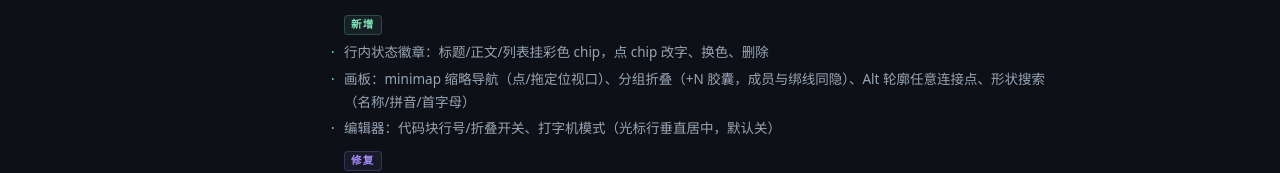
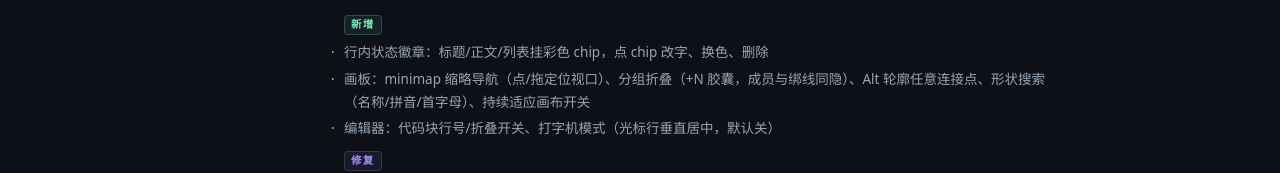
Before and after one commit to gmsya/md-toolkit, a plain HTML site: page changelog.html in a window 1280 px wide. Shown: the part 264-437 px from the top of the page. Drawn offline with Linux system fonts and the light colour scheme; no server answers.

Commit message:
0.4.4 补 D1/D2：免选中拖段与持续 fit（changelog 全量＋首页最近三版）

```diff
--- a/changelog.html
+++ b/changelog.html
@@ -46,7 +46,7 @@ var _hmt = _hmt || [];
     </div>
     <!-- upd:begin 由 scripts/sync-site-updates.js 从 CHANGELOG.md 生成,别手改 -->
     <ul class="upd reveal">
-      <li><span class="v">0.4.4</span><div><b>编辑手感补齐：结构不坏、焦点不丢、徽章可用；画板导航与连接、编辑开关向主流工具靠齐。</b><div class="upd-group"><span class="upd-tag add">新增</span><ul class="upd-items"><li>行内状态徽章：标题/正文/列表挂彩色 chip，点 chip 改字、换色、删除</li><li>画板：minimap 缩略导航（点/拖定位视口）、分组折叠（+N 胶囊，成员与绑线同隐）、Alt 轮廓任意连接点、形状搜索（名称/拼音/首字母）</li><li>编辑器：代码块行号/折叠开关、打字机模式（光标行垂直居中，默认关）</li></ul></div><div class="upd-group"><span class="upd-tag fix">修复</span><ul class="upd-items"><li>引用、表格、跨块上色不再弄坏结构</li><li>焦点不丢：Tab 保焦、点空白光标落文末、折叠箭头 hover 常驻</li><li>手敲加粗/反引号不再被自动配对多加符号</li><li>重装/切源码时序不再写空文档；浮层浮条贴边翻转、窄屏不裁切不挤字</li><li>画板双击编辑：浮层按内容自尺寸，加粗/缩放不再裁成尾字；光标落双击点</li></ul></div><div class="upd-group"><span class="upd-tag misc">优化</span><ul class="upd-items"><li>行内语法失焦即渲染；整行回车快捷建代码块/分割线</li><li>表格面板全键盘操作；块手柄带类型徽标</li><li>表格按内容自适应宽；插表面板锚光标块，不跑屏幕左上</li><li>清除格式一键剥净、格式刷刷到下一处选区；代码块换行开关与表格等分列宽</li><li>PDF 导出徽章保住圆角与内边距</li><li>格式刷双击连续刷、清除格式快捷键、选区字数；链接浮条补复制（结果就地反馈）</li><li>斜杠菜单拼音搜索/最近使用/上下文裁剪；粘贴 Markdown 先询问再转换；中文数字列表与空格闭符号快捷</li><li>公式渲染失败明示错误态（红标+原文），点击回源就地改；画板选中态 Enter 进编辑</li></ul></div></div></li>
+      <li><span class="v">0.4.4</span><div><b>编辑手感补齐：结构不坏、焦点不丢、徽章可用；画板导航与连接、编辑开关向主流工具靠齐。</b><div class="upd-group"><span class="upd-tag add">新增</span><ul class="upd-items"><li>行内状态徽章：标题/正文/列表挂彩色 chip，点 chip 改字、换色、删除</li><li>画板：minimap 缩略导航（点/拖定位视口）、分组折叠（+N 胶囊，成员与绑线同隐）、Alt 轮廓任意连接点、形状搜索（名称/拼音/首字母）、持续适应画布开关</li><li>编辑器：代码块行号/折叠开关、打字机模式（光标行垂直居中，默认关）</li></ul></div><div class="upd-group"><span class="upd-tag fix">修复</span><ul class="upd-items"><li>引用、表格、跨块上色不再弄坏结构</li><li>焦点不丢：Tab 保焦、点空白光标落文末、折叠箭头 hover 常驻</li><li>手敲加粗/反引号不再被自动配对多加符号</li><li>重装/切源码时序不再写空文档；浮层浮条贴边翻转、窄屏不裁切不挤字</li><li>画板双击编辑：浮层按内容自尺寸，加粗/缩放不再裁成尾字；光标落双击点</li></ul></div><div class="upd-group"><span class="upd-tag misc">优化</span><ul class="upd-items"><li>行内语法失焦即渲染；整行回车快捷建代码块/分割线</li><li>表格面板全键盘操作；块手柄带类型徽标</li><li>表格按内容自适应宽；插表面板锚光标块，不跑屏幕左上</li><li>清除格式一键剥净、格式刷刷到下一处选区；代码块换行开关与表格等分列宽</li><li>PDF 导出徽章保住圆角与内边距</li><li>格式刷双击连续刷、清除格式快捷键、选区字数；链接浮条补复制（结果就地反馈）</li><li>斜杠菜单拼音搜索/最近使用/上下文裁剪；粘贴 Markdown 先询问再转换；中文数字列表与空格闭符号快捷</li><li>公式渲染失败明示错误态（红标+原文），点击回源就地改；画板选中态 Enter 进编辑</li><li>画板：悬停未选中连线显段把手、免选中直接拖段出折点；持续 fit 随内容跟新、手动平移/缩放退出</li></ul></div></div></li>
       <li><span class="v">0.4.3</span><div><b>打字、拖拽、连线这些日常动作跟手了。</b><div class="upd-group"><span class="upd-tag fix">修复</span><ul class="upd-items"><li>双击图形改一个词，不再整句被选中重打</li><li>拖导图节点时，被拖的那枝跟着手走</li><li>方向键连按后重做，回到挪完的位置</li><li>笔刷锁定连续勾画，收笔不再跳回选择</li><li>按住 Ctrl 只点一下不再多出隐藏副本，拖动才复制</li><li>连线落回起点或太短，起点闪一下红环，不再无声</li><li>查找与替换不再每敲一个字就跳页面，跑偏的命中也会露出来</li><li>块手柄随滚动走，滚出视野或指针离开正文后照常收起</li><li>输入框不再吞掉中文候选词</li></ul></div><div class="upd-group"><span class="upd-tag misc">优化</span><ul class="upd-items"><li>快捷键速查卡补上方向键微调、Ctrl 拖动副本、Shift 加选与导图建树键</li></ul></div></div></li>
       <li><span class="v">0.4.2</span><div><b>画板手势实时呈现，进行中的操作可以随时取消。</b><div class="upd-group"><span class="upd-tag add">新增</span><ul class="upd-items"><li>拖动、缩放、旋转时元素跟着指针走，连着它的线同步改道</li><li>缩放时显示当前尺寸</li><li>连线预览与最终连线走同一条路径</li><li>框选扫过的元素实时高亮</li><li>多选后可整体缩放</li><li>按住 Ctrl 拖动元素可复制一份</li><li>画板可缩到 10%，也可放到 800%</li></ul></div><div class="upd-group"><span class="upd-tag fix">修复</span><ul class="upd-items"><li>拖动、缩放、旋转、框选、拉线都能按 Esc 取消</li><li>Shift 框选改为切换选中状态</li><li>按住 Shift 的方向键按网格间距移动</li><li>从工具条拖出元素或手绘到画布边缘时，画布自动滚动</li></ul></div></div></li>
       <li><span class="v">0.4.1</span><div><b>修掉正文输入与画板上的几处问题。</b><div class="upd-group"><span class="upd-tag fix">修复</span><ul class="upd-items"><li>空文档第一行的标题、列表、引用、成对符号和块手柄都能用了</li><li>长文字的连线说明不再被选框和导出画面裁掉</li><li>旋转后的图形也能接住拖过来的连线</li><li>换模板整板时不再沿用上一块板的网格与吸附设置</li><li>磁盘上的外部改动与本地保存撞车时不再被静默覆盖</li></ul></div></div></li>
```
Also changed, not shown: index.html (+1 -1 lines).
